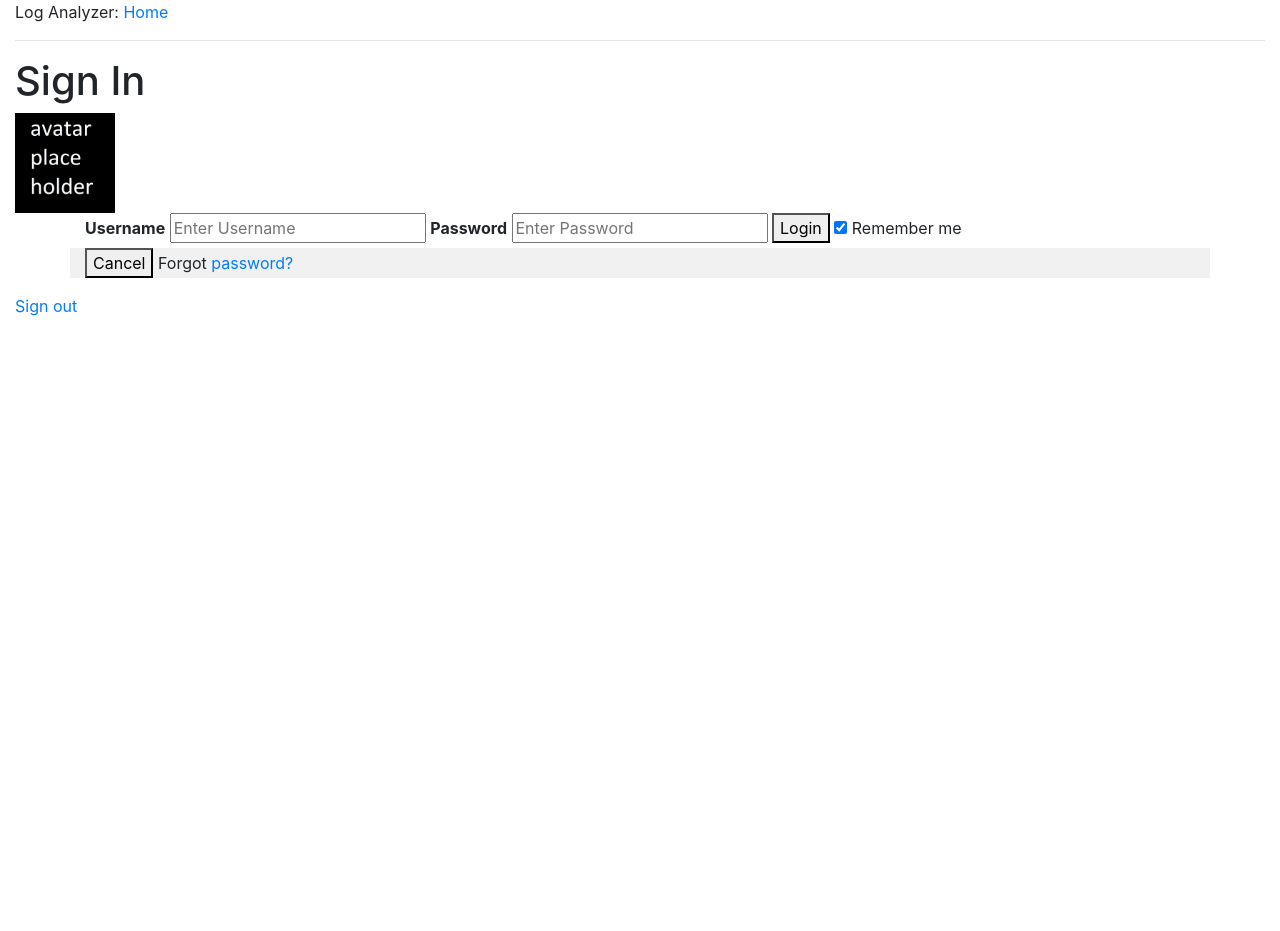
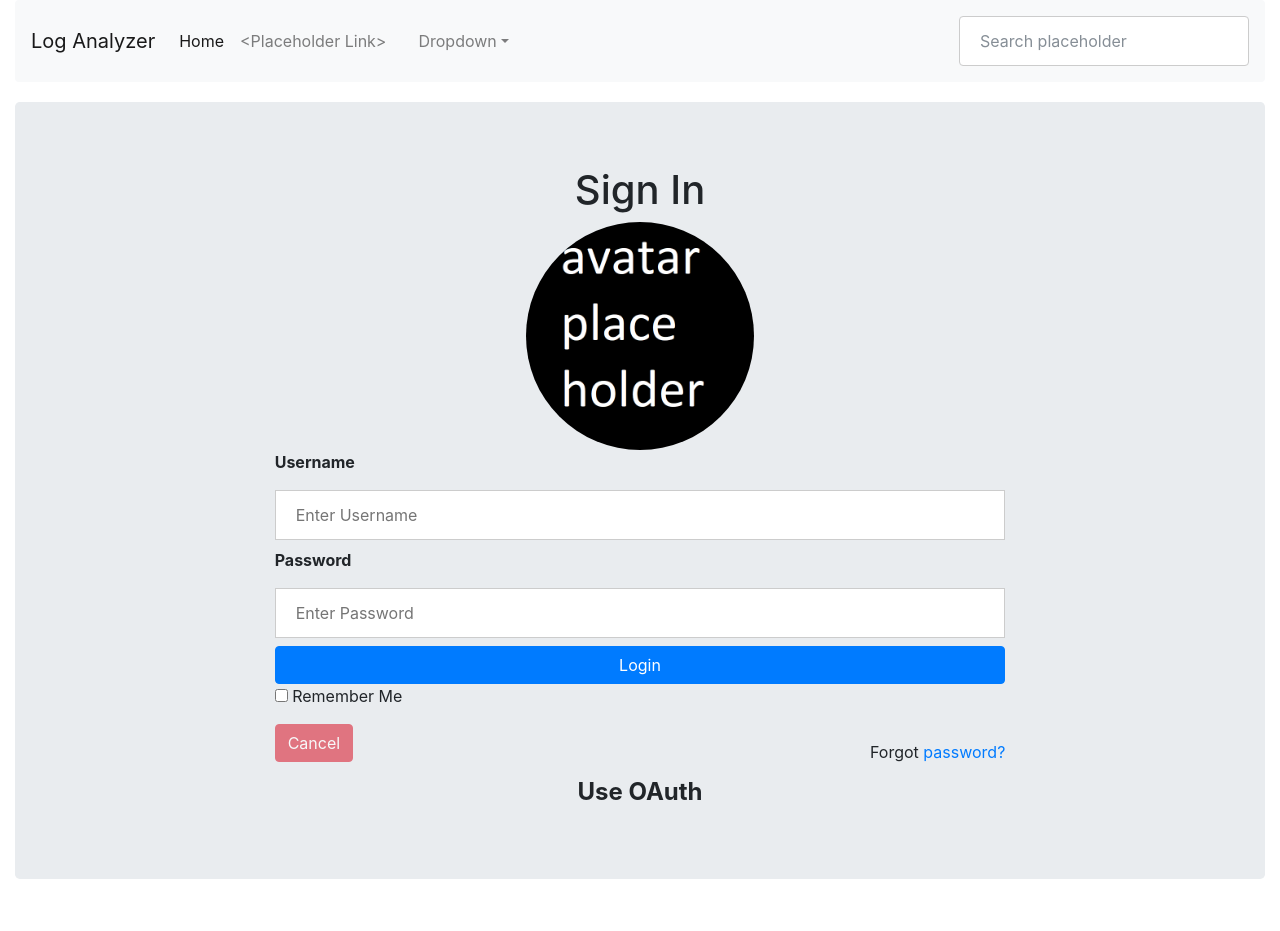
Before and after one commit to EeYiengZheng/LogAnalyzer, a Flask app: page /login in a window 1280 px wide. Before the commit the page ends 316 px from the top, so only its background shows below. Run offline with Flask 2, Linux system fonts and the light colour scheme; some libraries are stand-ins or nearby versions.

Commit message:
front-end skeleton

```diff
--- a/flaskfrontend/app/forms.py
+++ b/flaskfrontend/app/forms.py
@@ -1,6 +1,6 @@
 from flask_wtf import FlaskForm
-from wtforms import StringField, BooleanField, TextAreaField
-from wtforms.validators import DataRequired, Length
+from wtforms import StringField, BooleanField, TextAreaField, PasswordField
+from wtforms.validators import DataRequired, Length, EqualTo
 
 
 class LoginForm(FlaskForm):
@@ -11,3 +11,13 @@ class LoginForm(FlaskForm):
 class EditForm(FlaskForm):
     nickname = StringField('nickname', validators=[DataRequired()])
     about_me = TextAreaField('about_me', validators=[Length(min=0, max=140)])
+
+class RegistrationForm(FlaskForm):
+    username = StringField('Username', validators=[Length(min=4, max=25), DataRequired()])
+    email = StringField('Email Address', validators=[Length(min=6, max=35), DataRequired()])
+    password = PasswordField('New Password', [
+        DataRequired(),
+        EqualTo('confirm', message='Passwords must match')
+    ])
+    confirm = PasswordField('Repeat Password')
+    accept_tos = BooleanField('I accept the TOS', [DataRequired()])
--- a/flaskfrontend/app/templates/base.html
+++ b/flaskfrontend/app/templates/base.html
@@ -11,17 +11,86 @@
     {% else %}
         <title>Log Analyzer</title>
     {% endif %}
+    <style>
+        /* body */
+        body {
+            padding-bottom: 20px;
+        }
+
+        .navbar {
+            margin-bottom: 20px;
+        }
+
+
+        /* Full-width inputs */
+        input[type=text], input[type=password] {
+            width: 100%;
+            padding: 12px 20px;
+            margin: 8px 0;
+            display: inline-block;
+            border: 1px solid #ccc;
+            box-sizing: border-box;
+        }
+
+        /* Avatar image */
+        img.avatar {
+            width: 30%;
+            border-radius: 50%;
+        }
+
+        /* The "Forgot password" text */
+        span.psw {
+            float: right;
+            padding-top: 16px;
+        }
+
+        :root #content > #right > .dose > .dosesingle,
+        :root #content > #center > .dose > .dosesingle {
+            display: none !important;
+        }
+    </style>
 </head>
 <body>
 <div class="container-fluid">
-    <div>Log Analyzer:
-        <a href="{{ url_for('index') }}">Home</a>
-        {% if g.user.is_authenticated %}
-            | <a href="{{ url_for('user', nickname=g.user.nickname) }}">Your Profile</a>
-            | <a href="{{ url_for('logout') }}">Logout</a>
-        {% endif %}
-    </div>
-    <hr>
+    <nav class="navbar navbar-expand-lg navbar-light bg-light rounded">
+        <a class="navbar-brand" href="#">Log Analyzer</a>
+        <button class="navbar-toggler" type="button" data-toggle="collapse" data-target="#navbarsExample09"
+                aria-controls="navbarsExample09" aria-expanded="false" aria-label="Toggle navigation">
+            <span class="navbar-toggler-icon"></span>
+        </button>
+
+        <div class="collapse navbar-collapse" id="navbarsExample09">
+            <ul class="navbar-nav mr-auto">
+                <li class="nav-item active">
+                    <a class="nav-link" href="{{ url_for('index') }}">Home<span class="sr-only">(current)</span></a>
+                </li>
+                <li class="nav-item">
+                    <a class="nav-link" href="#">&lt;Placeholder Link&gt;</a>
+                </li>
+                <li class="nav-item">
+                    {% if g.user.is_authenticated %}
+                        | <a href="{{ url_for('user', nickname=g.user.nickname) }}">Your Profile</a>
+                        | <a href="{{ url_for('logout') }}" onclick="signOut();">Logout</a>
+                    {% endif %}
+                </li>
+                <li class="nav-item">
+                    <a class="nav-link disabled" href="#"></a>
+                </li>
+                <li class="nav-item dropdown">
+                    <a class="nav-link dropdown-toggle" href="http://example.com" id="dropdown09" data-toggle="dropdown"
+                       aria-haspopup="true" aria-expanded="false">Dropdown</a>
+                    <div class="dropdown-menu" aria-labelledby="dropdown09">
+                        <a class="dropdown-item" href="#">Action</a>
+                        <a class="dropdown-item" href="#">Another action</a>
+                        <a class="dropdown-item" href="#">Something else here</a>
+                    </div>
+                </li>
+            </ul>
+            <form class="form-inline my-2 my-md-0">
+                <input class="form-control" type="text" placeholder="Search placeholder" aria-label="Search">
+            </form>
+        </div>
+    </nav>
     {% with messages = get_flashed_messages() %}
         {% if messages %}
             <ul>
@@ -31,7 +100,31 @@
             </ul>
         {% endif %}
     {% endwith %}
-    {% block content %}{% endblock %}
+    <main role="main">
+        <div class="jumbotron">
+            <div class="col-sm-8 mx-auto">
+                {% block content %}{% endblock %}
+            </div>
+        </div>
+    </main>
 </div>
+
+<script src="https://code.jquery.com/jquery-3.2.1.slim.min.js"
+        integrity="sha384-KJ3o2DKtIkvYIK3UENzmM7KCkRr/rE9/Qpg6aAZGJwFDMVNA/GpGFF93hXpG5KkN"
+        crossorigin="anonymous"></script>
+<script>window.jQuery || document.write('<script src="https://getbootstrap.com/assets/js/vendor/jquery.min.js"><\/script>')</script>
+<script src="https://getbootstrap.com/assets/js/vendor/popper.min.js"></script>
+<script src="https://getbootstrap.com/dist/js/bootstrap.min.js"></script>
+<script src="https://apis.google.com/js/platform.js" async defer></script>
+
+<script>
+    function signOut() {
+        var auth2 = gapi.auth2.getAuthInstance();
+        auth2.signOut().then(function () {
+            console.log('User signed out.');
+        });
+    }
+</script>
+
 </body>
 </html>
--- a/flaskfrontend/app/templates/login.html
+++ b/flaskfrontend/app/templates/login.html
@@ -34,16 +34,15 @@
      #}
 
     <!-- Google OAuth 2 script -->
-    <script src="https://apis.google.com/js/platform.js" async defer></script>
 
-    <h1>Sign In</h1>
-    <form action="" method="post" name="login">
+
+    <div class="text-center">
+        <h1>Sign In</h1>
+        <img src="{{ url_for('static', filename='img/img_avatar.png') }}" alt="Avatar"
+             class="img-responsive img-circle avatar"/>
+    </div>
+    <form class="login" action="" method="post" name="login">
         {{ form.hidden_tag() }}
-        <div class="imgcontainer">
-            <img style="width: 100px;" src="{{url_for('static', filename='img/img_avatar.png')}}" alt="Avatar"
-                 class="avatar img-responsive">
-        </div>
-
         <div class="container">
             <label><b>Username</b></label>
             <input type="text" placeholder="Enter Username" name="uname" required>
@@ -51,24 +50,16 @@
             <label><b>Password</b></label>
             <input type="password" placeholder="Enter Password" name="psw" required>
 
-            <button type="submit">Login</button>
-            <input type="checkbox" checked="checked"> Remember me
+            <button class="btn btn-primary btn-block" type="submit">Login</button>
+            <p>{{ form.remember_me }} Remember Me</p>
         </div>
-
-        <div class="container" style="background-color:#f1f1f1">
-            <button type="button" class="cancelbtn">Cancel</button>
+        <div class="container">
+            <button class="btn btn-danger disabled" type="button">Cancel</button>
             <span class="psw">Forgot <a href="#">password?</a></span>
         </div>
     </form>
-    <div class="g-signin2" data-onsuccess="onSignIn" data-longtitle="true">
-<a href="#" onclick="signOut();">Sign out</a>
-<script>
-  function signOut() {
-    var auth2 = gapi.auth2.getAuthInstance();
-    auth2.signOut().then(function () {
-      console.log('User signed out.');
-    });
-  }
-</script>
+    <h4 class="text-center"><b>Use OAuth</b></h4>
+    <div class="container">
+        <div class="g-signin2" data-onsuccess="onSignIn" data-longtitle="true"></div>
     </div>
 {% endblock %}
--- a/flaskfrontend/app/views.py
+++ b/flaskfrontend/app/views.py
@@ -3,7 +3,7 @@ from flask_login import login_user, logout_user, current_user, login_required
 from app import app, db, lm, oid
 from .models import User
 from datetime import datetime
-from .forms import LoginForm, EditForm
+from .forms import LoginForm, RegistrationForm, EditForm
 
 
 @lm.user_loader
@@ -54,6 +54,17 @@ def login():
                            title='Sign In',
                            form=form,
                            providers=app.config['OPENID_PROVIDERS'])
+
+@app.route('/register', methods=['GET', 'POST'])
+def register():
+    form = RegistrationForm(request.form)
+    if request.method == 'POST' and form.validate():
+        user = User(form.username.data, form.email.data,
+                    form.password.data)
+        db.add(user)
+        flash('Thanks for registering')
+        return redirect(url_for('login'))
+    return render_template('register.html', form=form)
 
 
 @oid.after_login
```
